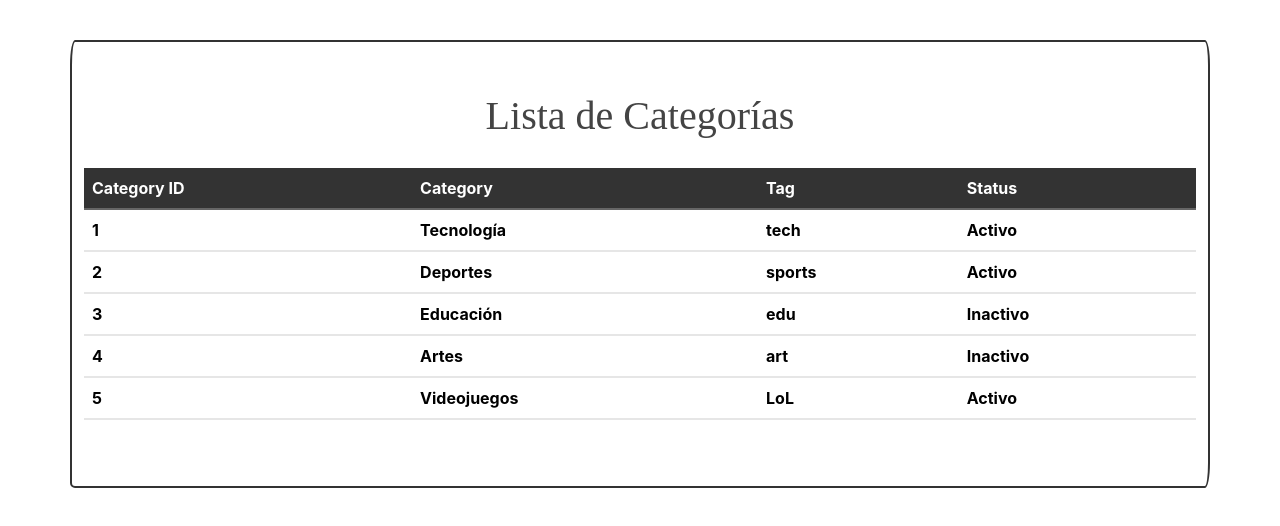
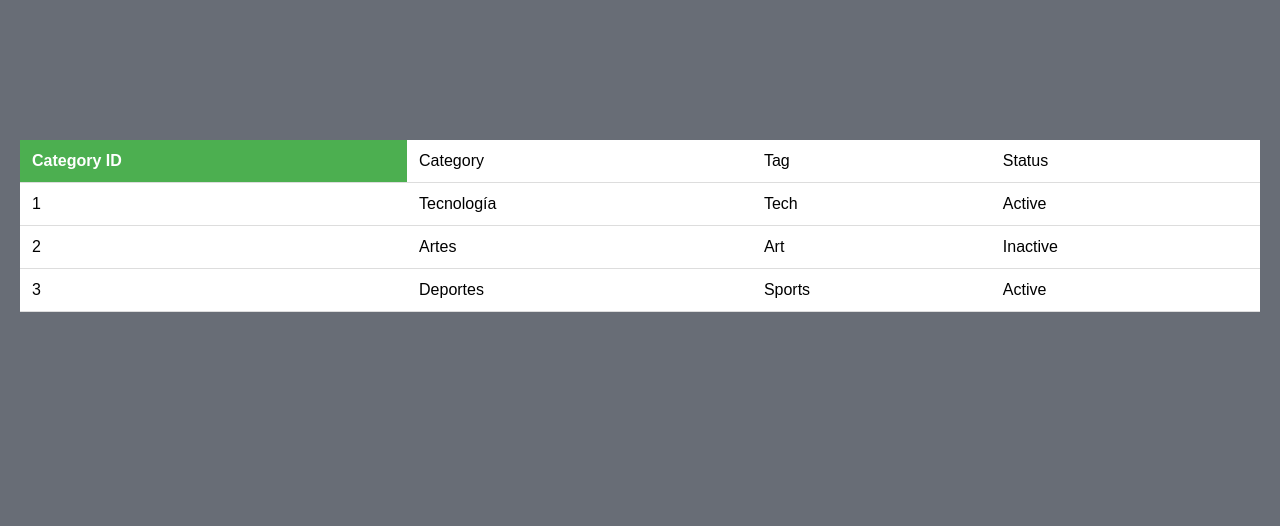
Before and after one commit to charlyjoe/front-dev-2024, an Angular app in the folder proyecto-frontend/: page /categoria in a window 1280 px wide. Shown: the top 526 px of the page. Built offline with nearby package versions, Linux system fonts and the light colour scheme; a web font is replaced by a local one.

Commit message:
terminado

```diff
--- a/proyecto-frontend/src/app/app.component.html
+++ b/proyecto-frontend/src/app/app.component.html
@@ -1,63 +1 @@
-<!DOCTYPE html>
-<html lang="es">
-  <head>
-    <meta charset="UTF-8" />
-    <meta name="viewport" content="width=device-width, initial-scale=1.0" />
-    <link
-      href="https://cdn.jsdelivr.net/npm/bootswatch@5.3.3/dist/sketchy/bootstrap.min.css"
-      rel="stylesheet"
-    />
-    <link rel="stylesheet" href="../styles.css" />
-    <title>Categorías</title>
-  </head>
-  <body>
-
-    <div class="card container">
-      <h1>Lista de Categorías</h1>
-      <table class="table table-hover">
-        <thead>
-          <tr class="table-dark">
-            <th scope="row">Category ID</th>
-            <td>Category</td>
-            <td>Tag</td>
-            <td>Status</td>
-          </tr>
-        </thead>
-        <tbody>
-          <tr class="table-light">
-            <td>1</td>
-            <td>Tecnología</td>
-            <td>tech</td>
-            <td>Activo</td>
-          </tr>
-          <tr class="table-light">
-            <td>2</td>
-            <td>Deportes</td>
-            <td>sports</td>
-            <td>Activo</td>
-          </tr>
-          <tr class="table-light">
-            <td>3</td>
-            <td>Educación</td>
-            <td>edu</td>
-            <td>Inactivo</td>
-          </tr>
-          <tr class="table-light">
-            <td>4</td>
-            <td>Artes</td>
-            <td>art</td>
-            <td>Inactivo</td>
-          </tr>
-          <tr class="table-light">
-            <td>5</td>
-            <td>Videojuegos</td>
-            <td>LoL</td>
-            <td>Activo</td>
-          </tr>
-        </tbody>
-      </table>
-    </div>
-
-    <script src="https://cdn.jsdelivr.net/npm/bootstrap@5.3.0/dist/js/bootstrap.bundle.min.js"></script>
-  </body>
-</html>
+<router-outlet></router-outlet>
--- a/proyecto-frontend/src/app/modules/product/component/category/category.component.html
+++ b/proyecto-frontend/src/app/modules/product/component/category/category.component.html
@@ -1,14 +1,14 @@
-<table class="table table-hover">
+<table>
   <thead>
-    <tr class="table-dark">
-      <th scope="row">Category ID</th>
+    <tr >
+      <th>Category ID</th>
       <td>Category</td>
       <td>Tag</td>
       <td>Status</td>
     </tr>
   </thead>
   <tbody>
-    <tr class="table-light" *ngFor="let category of categories">
+    <tr *ngFor="let category of categories">
       <td>{{ category.categoryId }}</td>
       <td>{{ category.category }}</td>
       <td>{{ category.tag }}</td>
--- a/proyecto-frontend/src/app/modules/product/component/category/category.component.ts
+++ b/proyecto-frontend/src/app/modules/product/component/category/category.component.ts
@@ -1,11 +1,11 @@
 import { Component, OnInit } from '@angular/core';
 import { Category } from '../../_model/category';
 import { CategoryService } from '../../_service/category.service';
-
+import { CommonModule } from '@angular/common';
 @Component({
   selector: 'app-category',
   standalone: true,
-  imports: [],
+  imports: [CommonModule],
   templateUrl: './category.component.html',
   styleUrl: './category.component.css',
 })
```
